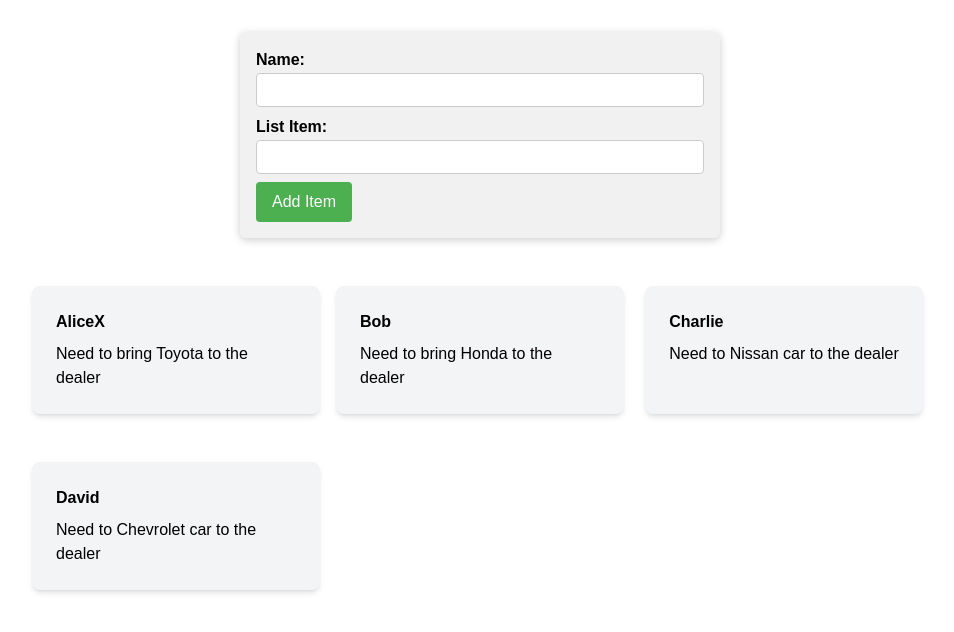
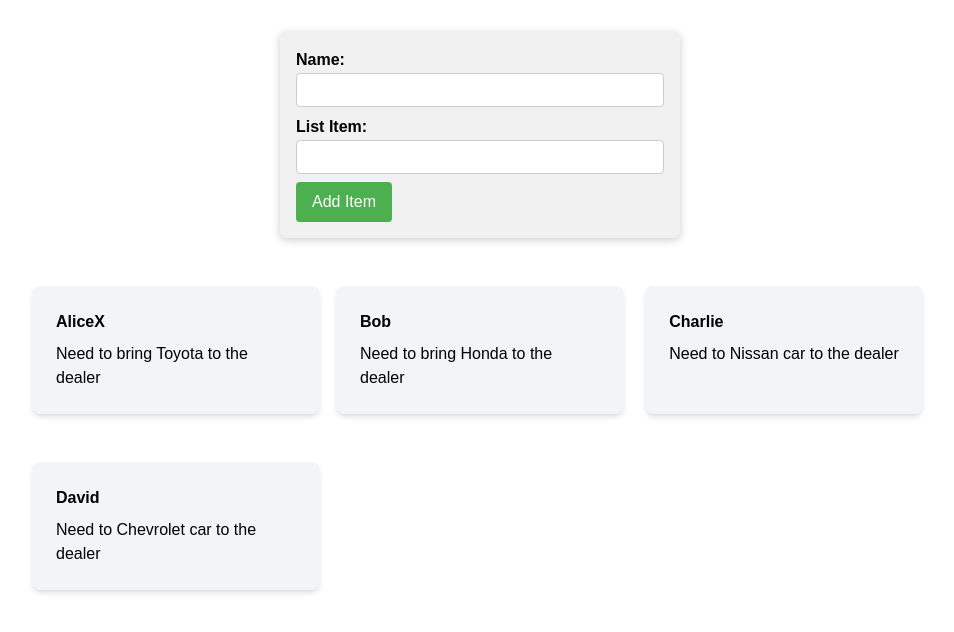
Before and after one commit to nabeeljohn/njohnweb, a Next.js app: page /tools/todo in a window 1280 px wide. Shown: the top 632 px of the page, without its empty margins (160-1114 px from the left). Built offline with nearby package versions, Linux system fonts and the light colour scheme.

Commit message:
change form width

```diff
--- a/app/tools/todo/CreateTodoCard.module.css
+++ b/app/tools/todo/CreateTodoCard.module.css
@@ -1,7 +1,7 @@
 .form {
     background-color:#f1f1f1;
     padding: 1rem;
-    width:30rem;
+    width:25rem;
     margin: 2rem auto;
     border-radius: 6px;
     box-shadow: 0 2px 8px rgba(0, 0, 0, 0.2);
```
